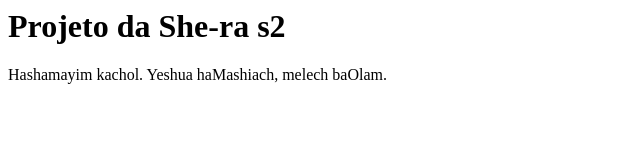
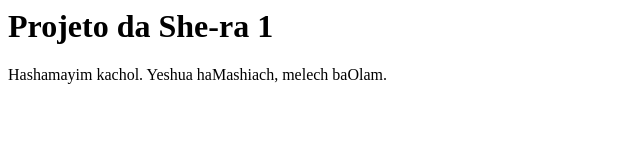
Before and after one commit to andrea1783/curso-git, a plain HTML site: page index.html in a window 1280 px wide. Shown: the full height of the page, 0-640 px from the left. Drawn offline with Linux system fonts and the light colour scheme.

Commit message:
alterando texto1

```diff
--- a/index.html
+++ b/index.html
@@ -1,7 +1,7 @@
 <html>
  <head>
   <body>
-	<h1> Projeto da She-ra s2</h1>
+	<h1> Projeto da She-ra 1</h1>
 	 <p> Hashamayim kachol. Yeshua haMashiach, melech baOlam.</p>
  </body>
  </head>
```
